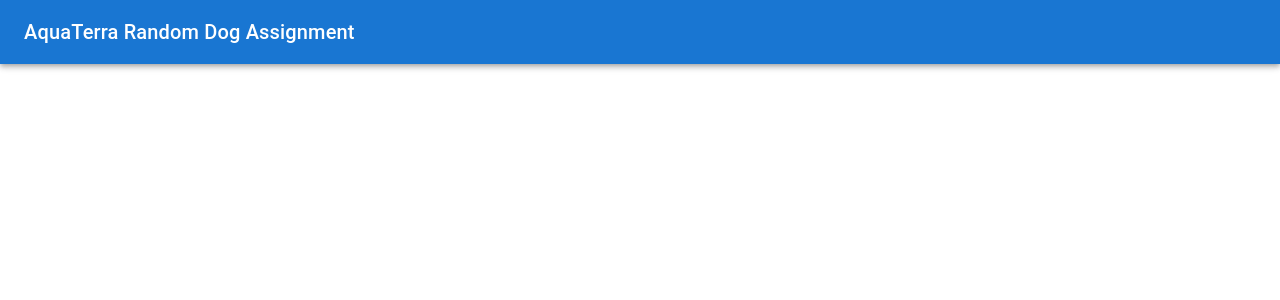
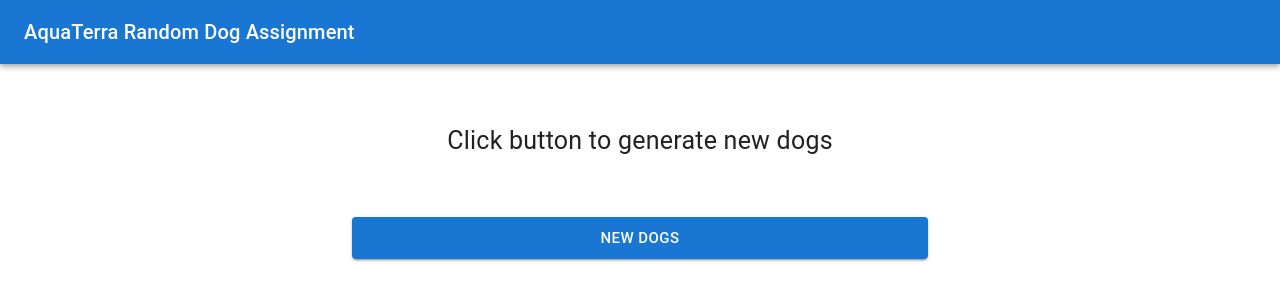
Before and after one commit to Geniusssss/AquaTerra-Random-Dog, a React (Create React App) app: page / in a window 1280 px wide. Shown: the top 300 px of the page. Built offline with nearby package versions, Linux system fonts and the light colour scheme; no server answers.

Commit message:
Create a button to fetch new dogs
Add a specification

```diff
--- a/src/App.js
+++ b/src/App.js
@@ -1,10 +1,17 @@
 import React from 'react';
 import Header from './components/Header';
+import useDogs from './services/RandomDogs';
+import GenerateButton from './components/Button';
 
 function App() {
+  const { dogs, getAllDogs } = useDogs();
+
   return (
     <div>
       <Header />
+      <main>
+        <GenerateButton getAllDogs={getAllDogs} />
+      </main>
     </div>
   );
 }
--- a/src/components/Button.js
+++ b/src/components/Button.js
@@ -0,0 +1,44 @@
+import React from 'react';
+import Button from '@mui/material/Button';
+import Typography from '@mui/material/Typography';
+import Container from '@mui/material/Container';
+import Stack from '@mui/material/Stack';
+import { styled } from '@mui/material/styles';
+
+// display a button and a specification
+const GenerateButton = ({ getAllDogs }) => {
+
+  console.log(getAllDogs);
+
+  // restyled button
+  const LongButton = styled(Button)(({ }) => ({
+    width: '50%',
+  }));
+
+  return (
+    <Container>
+      <Typography
+        fontSize="25px"
+        align="center"
+        color="text.primary"
+        margin="5%"
+      >
+        Click button to generate new dogs
+      </Typography>
+      <Stack
+        direction="row"
+        justifyContent="center"
+        margin="0% 0% 10% 0%"
+      >
+        <LongButton onClick={getAllDogs}
+          variant="contained"
+          size="large"
+        >
+          New Dogs
+        </LongButton>
+      </Stack>
+    </Container>
+  )
+};
+
+export default GenerateButton;
```
